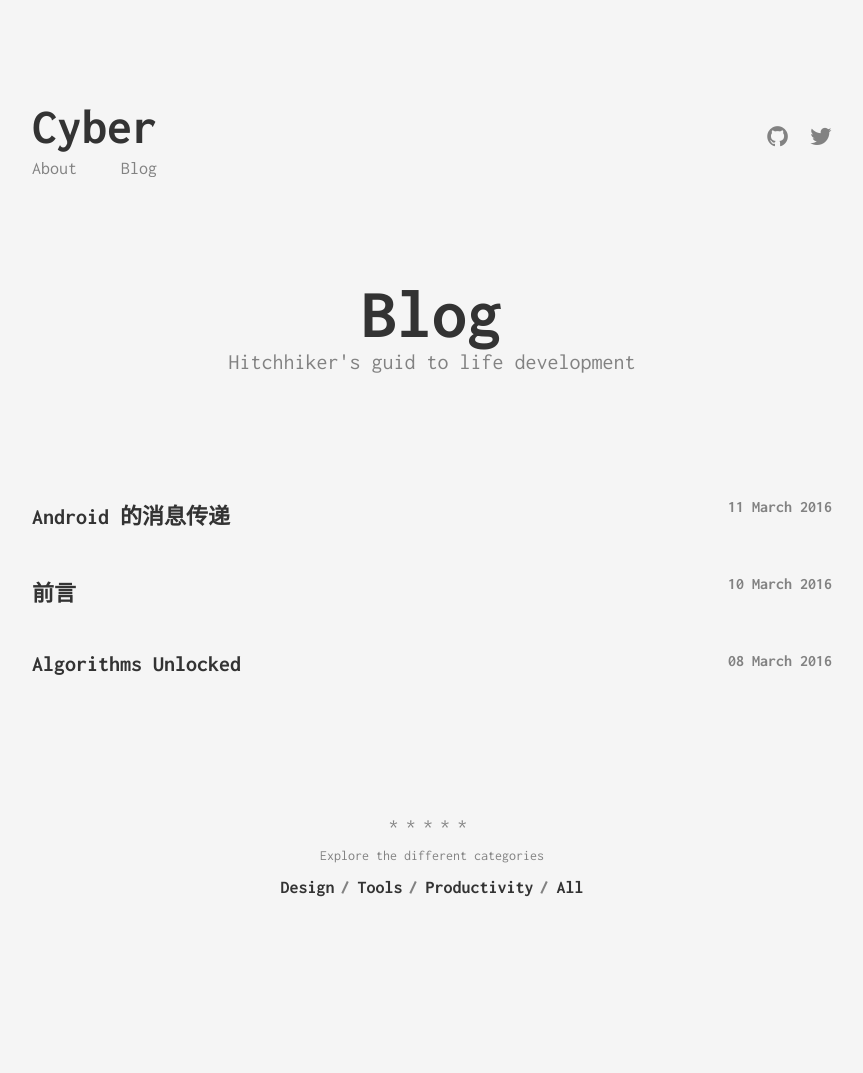
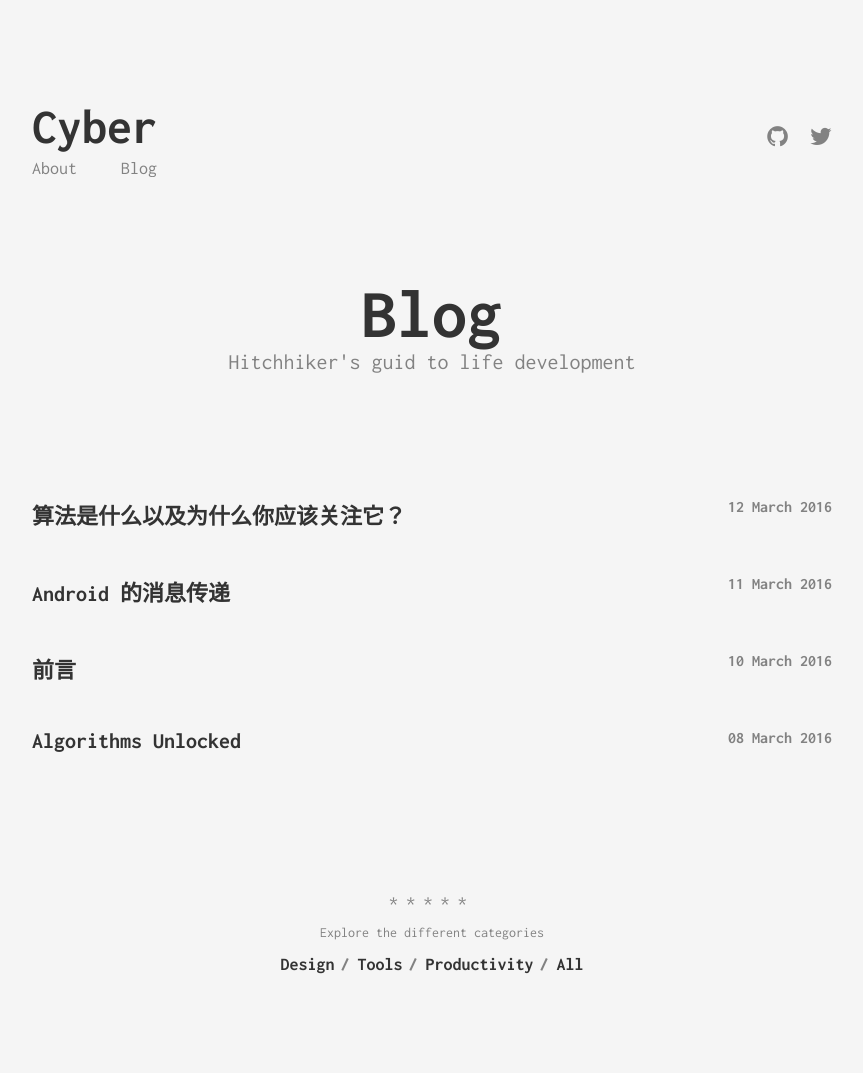
Before and after one commit to jsonchi/jsonchi.github.io, a Jekyll site: the page built from index.html, in a window 1280 px wide. Shown: the whole page, without its empty margins (208-1071 px from the left). Built offline with Jekyll 4.4.1, drawn with Linux system fonts in a browser that asks for light colours; before the commit the page ends 996 px from its top, so only the background shows below that; some of the changed lines change nothing that is shown.

Commit message:
Add chapter1 of au

```diff
--- a/_posts/2016-03-08-algorithms-unlocked-index.md
+++ b/_posts/2016-03-08-au-index.md
@@ -5,9 +5,9 @@ title:  "Algorithms Unlocked"
 
 ---
 
-### [前言](http://dacainiao.github.io/2016/03/10/preface.html)
+### [前言](http://dacainiao.github.io/2016/03/10/au-preface.html)
 
-### 1. What Are Algorithms and Why Should You Care?
+### [1. 算法是什么以及为什么你应该关注它?](http://dacainiao.github.io/2016/03/13/au-chapter1.html)
 * ##### Correctness
 * ##### Resource usage
 * ##### Computer algorithms for non-computer people
--- /dev/null
+++ b/_posts/2016-03-13-au-chapter1.md
@@ -0,0 +1,20 @@
+---
+layout: post
+date: 2016-03-13 01:41:10 +0800
+title:  "算法是什么以及为什么你应该关注它？"
+
+---
+
+让我们以一个我经常问的问题开始：“算法是什么？”
+
+一个广泛的答案是：“算法是一系列解决问题的指令”。其实在你的日常生活中就存在很多算法。你有一个刷牙算法：打开牙膏管；拿起牙刷；将一定的牙膏挤在牙刷上；关掉牙膏管；把牙刷放在嘴里；上下移动牙刷 N 秒等等。如果你有一件通勤工作，那么你就有一个通勤的算法，以此类推。
+
+但是这本书讲的是能够运行在计算机上的算法，或者一般地，能够运行在可计算设备上的算法。正如你每天“运行”的算法影响了你的日常生活，运行在计算机上的算法也会对你的生活产生影响。你用 GPS 寻找过旅行路线么？它上面就运行着一个我们叫作“最短路径”的算法。你在网上购物么？那你浏览的安全网站上运行着一种加密算法。当你在网上购物时，他们使用的是一种私人性质的快递服务么？这种服务使用的算法用来将包裹分配给单个的卡车，并且决定司机应该派发包裹的顺序。计算机算法存在于你的笔记本电脑，服务器，你的智能手机，嵌入式系统（比如在你的汽车，你的微波炉以及气候控制系统），它无处不在！
+
+如何将运行在计算机上的算法与你“运行”在日常生活中的算法区分开来呢？当含糊其辞地描述一个算法时，你可以容忍它，但是计算机不会。比如，当你开车上班，你的开车上班算法会说“如果交通阻塞，就换一条路线”。尽管你能理解“交通阻塞”的含义，但是计算机不能理解。
+
+所以，计算机算法是一系列解决问题的指令，并且被足够精确的描述，使得计算机能够运行它。如果你曾经用 Java、C、C++、Python、Fortran、Matlab 或者类似的编程语言写过程序，那你应该大致理解精确的含义。如果你从未写过程序，那么也许你能从本书中我描述算法的方式大致理解精确的含义。
+
+现在我们来看下一个问题：我们想要从计算机算法中得到什么？
+
+计算机算法解决可计算的问题。我们想要从计算机算法中获得两件东西：给定关于某问题的输入，总是能输出该问题的正确解答；并且在这过程中它能高效地使用可计算的资源。现在让我们依次检验这两件我们想要获得的东西。
```
Also changed, not shown: _posts/2016-03-10-au-preface.md (renamed from _posts/2016-03-10-preface.md).
